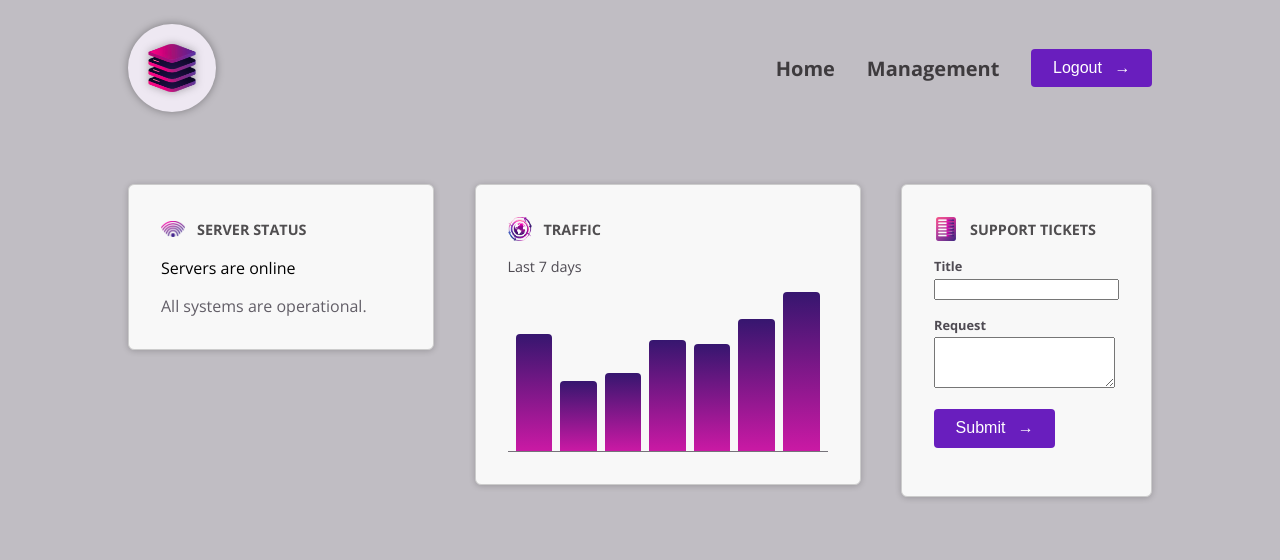
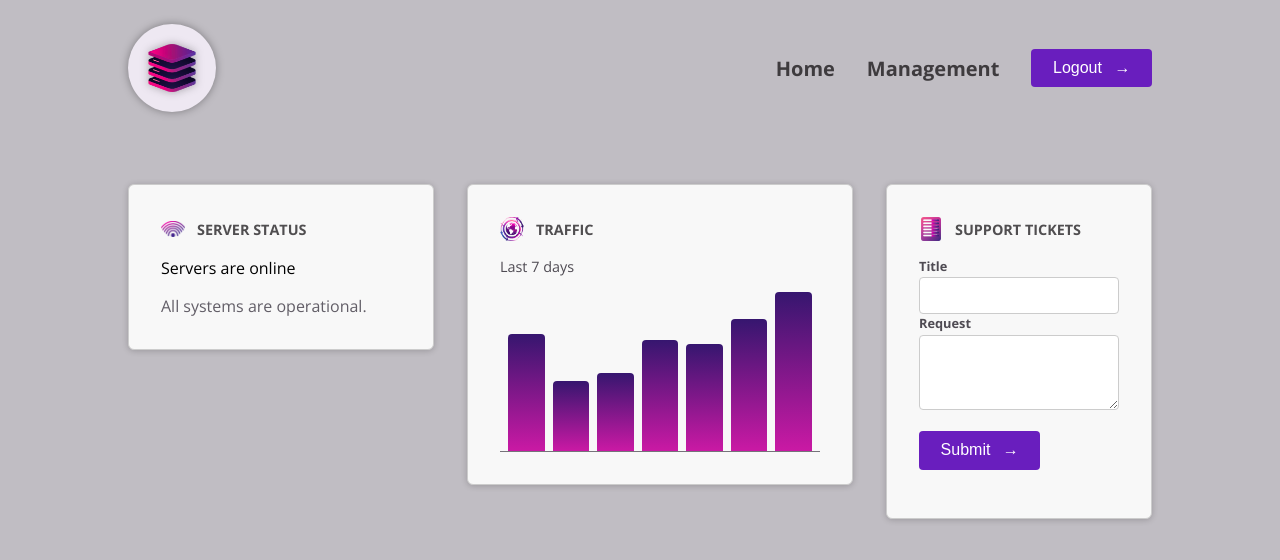
Before and after one commit to marcoLapiello/Angular-Training--ServerAdminApp, an Angular app: page / in a window 1280 px wide. Shown: the top 560 px of the page. Built offline with nearby package versions, Linux system fonts and the light colour scheme.

Commit message:
Style bug formcontrol component fixed

```diff
--- a/src/app/dashboard/tickets/new-ticket/new-ticket.component.html
+++ b/src/app/dashboard/tickets/new-ticket/new-ticket.component.html
@@ -1,9 +1,9 @@
 <form>
-  <app-form-control label="Title">
-    <input type="text" id="title" name="title" required />
+  <app-form-control class="control" label="Title">
+    <input type="text" id="title" name="title"/>
   </app-form-control>
-  <app-form-control label="Request">
-    <textarea id="request" name="request" rows="3" required></textarea>
+  <app-form-control class="control" label="Request">
+    <textarea id="request" name="request" rows="3"></textarea>
   </app-form-control>
   <p>
     <button appButton>
--- a/src/app/shared/form-control/form-control.component.css
+++ b/src/app/shared/form-control/form-control.component.css
@@ -6,7 +6,7 @@
   color: #4f4b53;
 }
 
-.control input
+.control input,
 .control textarea {
   width: 100%;
   padding: 0.5rem;
--- a/src/app/shared/form-control/form-control.component.html
+++ b/src/app/shared/form-control/form-control.component.html
@@ -1,4 +1,2 @@
-<p class="control">
-  <label> {{ label }} </label>
-  <ng-content select="input, textarea"></ng-content>
-</p>
+<label> {{ label }} </label>
+<ng-content select="input, textarea"></ng-content>
```
